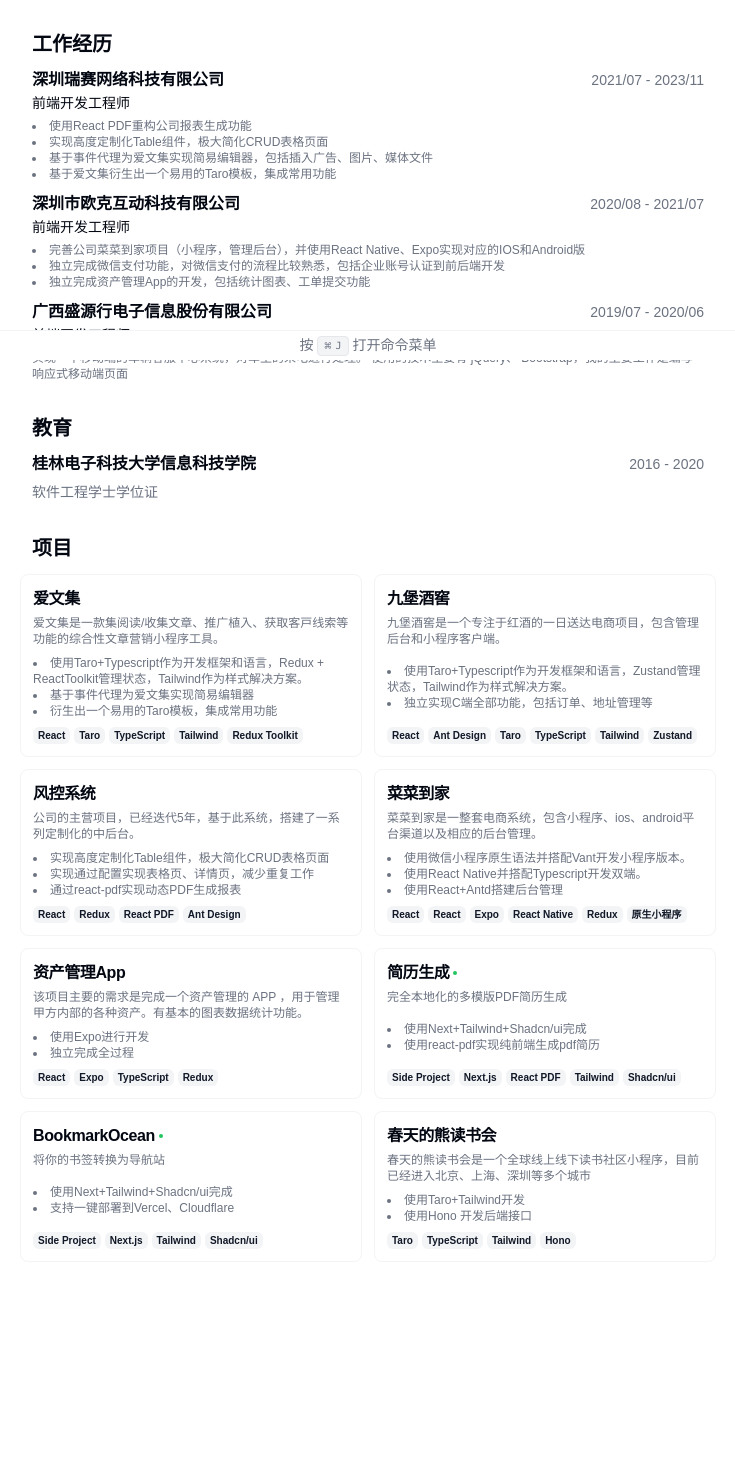
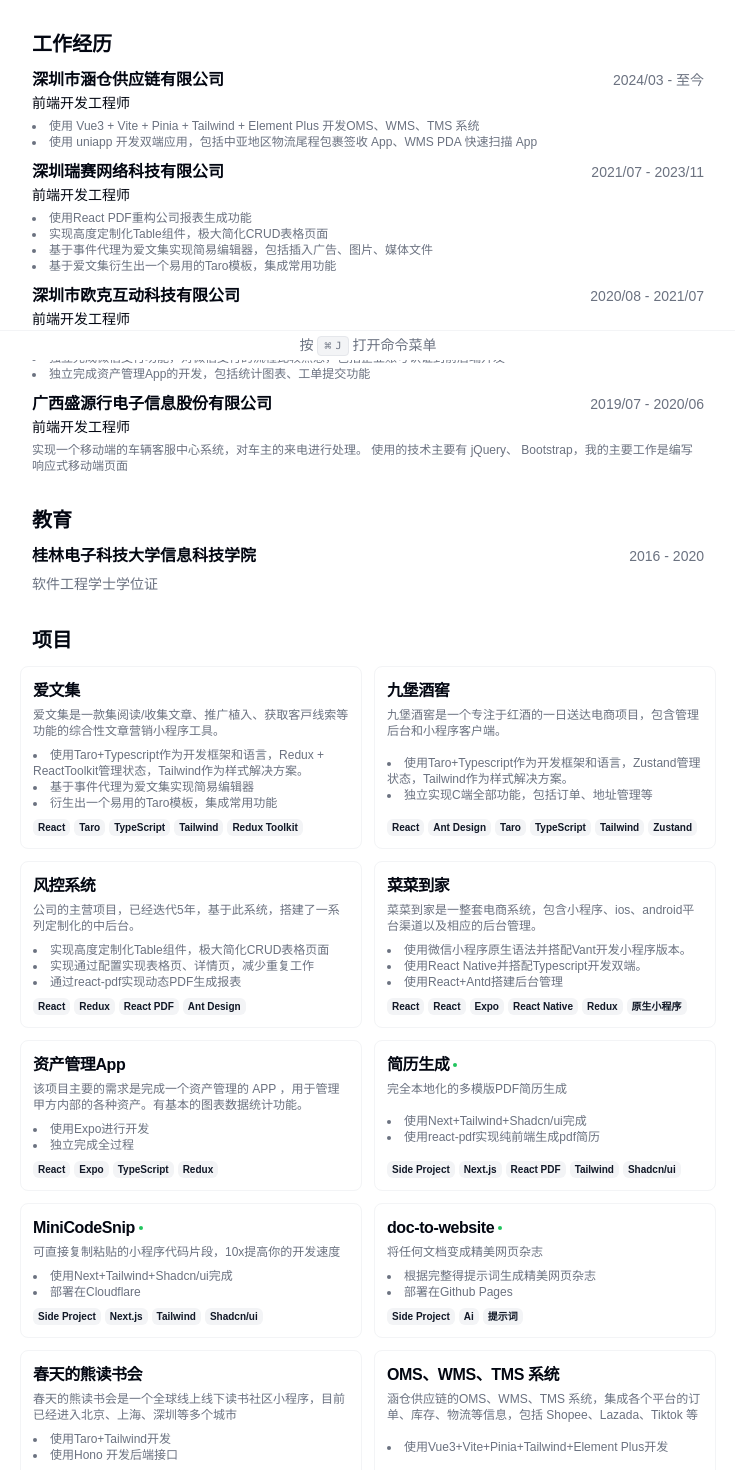
Before and after one commit to QingYuanO/cv, a Next.js app: page / in a window 1280 px wide. Shown: the part 440-1910 px from the top of the page, without its empty margins (272-1007 px from the left). Before the commit the page ends 1766 px from the top, so only its background shows below. Built offline with nearby package versions, Linux system fonts and the light colour scheme; a web font is replaced by a local one.

Commit message:
update: 更新

```diff
--- a/src/data/resume-data.tsx
+++ b/src/data/resume-data.tsx
@@ -31,6 +31,25 @@
     },
   ],
   work: [
+    {
+      company: "深圳市涵仓供应链有限公司",
+      badges: [],
+      title: "前端开发⼯程师",
+      start: "2024/03",
+      end: "至今",
+      description: (
+        <ul className="list-inside list-disc">
+          <li>
+            使用 Vue3 + Vite + Pinia + Tailwind + Element Plus 开发OMS、WMS、TMS
+            系统
+          </li>
+          <li>
+            使用 uniapp 开发双端应用，包括中亚地区物流尾程包裹签收 App、WMS PDA
+            快速扫描 App
+          </li>
+        </ul>
+      ),
+    },
     {
       company: "深圳瑞赛⽹络科技有限公司",
       badges: [],
@@ -211,16 +230,23 @@
     //   },
     // },
     {
-      title: "BookmarkOcean",
+      title: "MiniCodeSnip",
       techStack: ["Side Project", "Next.js", "Tailwind", "Shadcn/ui"],
-      description: "将你的书签转换为导航站",
-      contributes: [
-        "使用Next+Tailwind+Shadcn/ui完成",
-        "支持一键部署到Vercel、Cloudflare",
-      ],
+      description: "可直接复制粘贴的小程序代码片段，10x提高你的开发速度",
+      contributes: ["使用Next+Tailwind+Shadcn/ui完成", "部署在Cloudflare"],
       link: {
         label: "",
-        href: "https://navigation.bookmarkocean.site/",
+        href: "https://www.minicodesnip.com/",
+      },
+    },
+    {
+      title: "doc-to-website",
+      techStack: ["Side Project", "Ai", "提示词"],
+      description: "将任何文档变成精美网页杂志",
+      contributes: ["根据完整得提示词生成精美网页杂志", "部署在Github Pages"],
+      link: {
+        label: "",
+        href: "https://github.com/QingYuanO/doc-to-website",
       },
     },
     {
@@ -230,5 +256,12 @@
         "春天的熊读书会是一个全球线上线下读书社区小程序，目前已经进入北京、上海、深圳等多个城市",
       contributes: ["使用Taro+Tailwind开发", "使用Hono 开发后端接口"],
     },
+    {
+      title: "OMS、WMS、TMS 系统",
+      techStack: ["Vue3", "Vite", "Pinia", "Tailwind", "Element Plus"],
+      description:
+        "涵仓供应链的OMS、WMS、TMS 系统，集成各个平台的订单、库存、物流等信息，包括 Shopee、Lazada、Tiktok 等",
+      contributes: ["使用Vue3+Vite+Pinia+Tailwind+Element Plus开发"],
+    },
   ],
 } as const;
```
